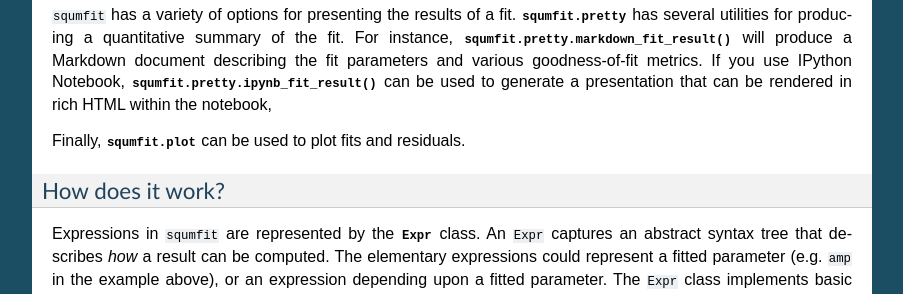
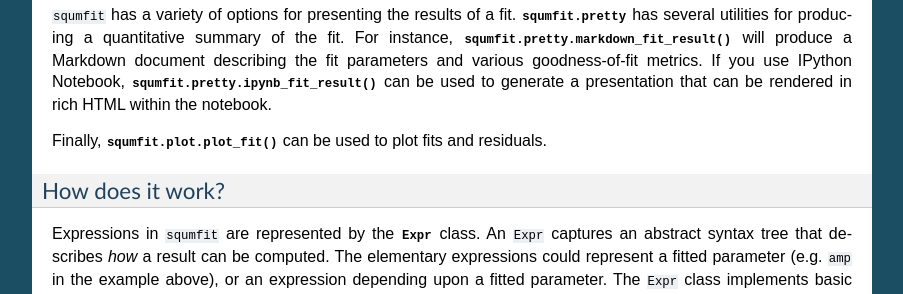
Before and after one commit to bgamari/squmfit, a Sphinx documentation site: the page built from docs/index.rst, in a window 1280 px wide and 900 px high, scrolled down 1484 px. Shown: the part 187-481 px from the top of the window, without its empty margins (198-1101 px from the left). Built offline with Sphinx 7.4.7, drawn with Linux system fonts in a browser that asks for light colours.

Commit message:
A few clarifications

```diff
--- a/docs/index.rst
+++ b/docs/index.rst
@@ -107,9 +107,9 @@ quantitative summary of the fit. For instance,
 document describing the fit parameters and various goodness-of-fit
 metrics. If you use IPython Notebook,
 :func:`squmfit.pretty.ipynb_fit_result` can be used to generate a
-presentation that can be rendered in rich HTML within the notebook,
+presentation that can be rendered in rich HTML within the notebook.
 
-Finally, :mod:`squmfit.plot` can be used to plot fits and residuals.
+Finally, :func:`squmfit.plot.plot_fit` can be used to plot fits and residuals.
 
 
 How does it work?
```
